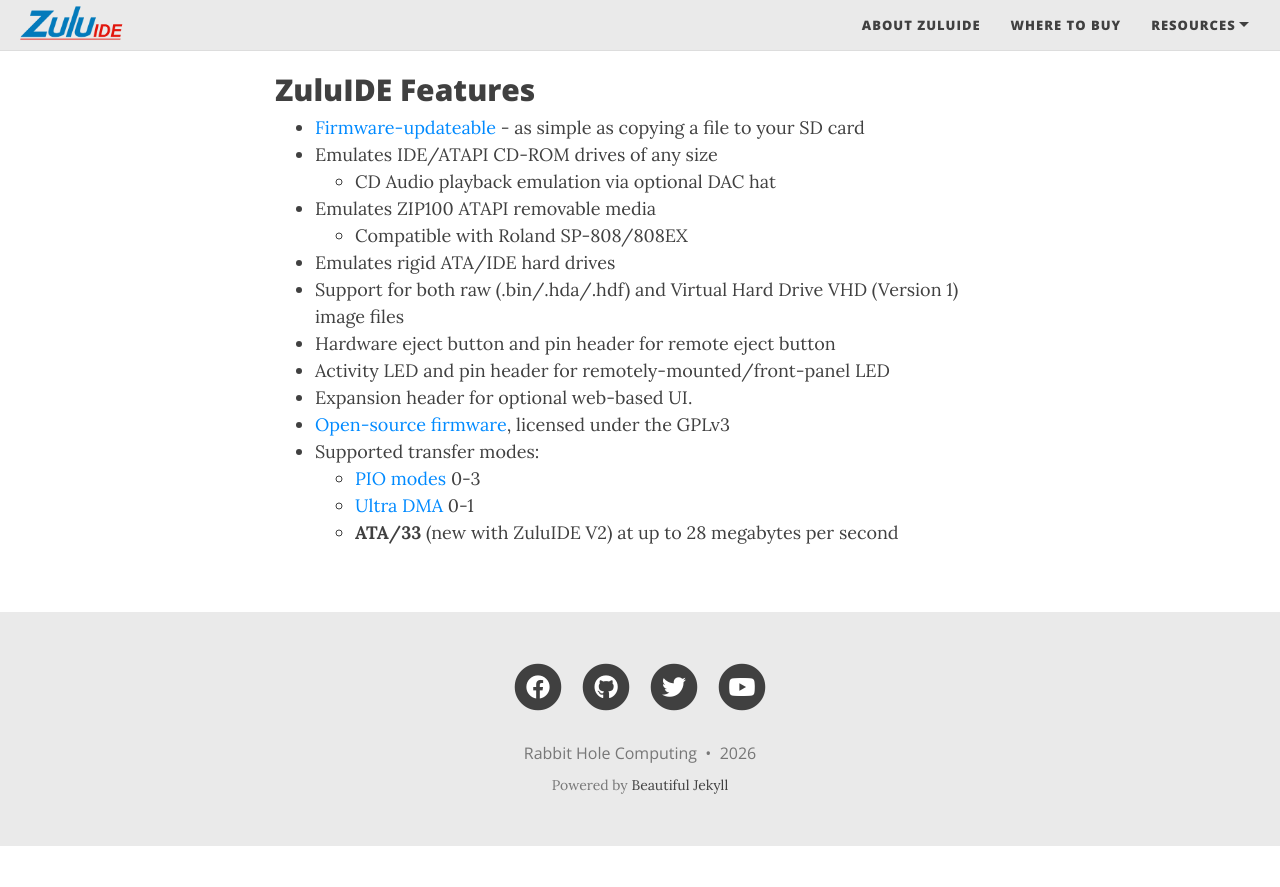
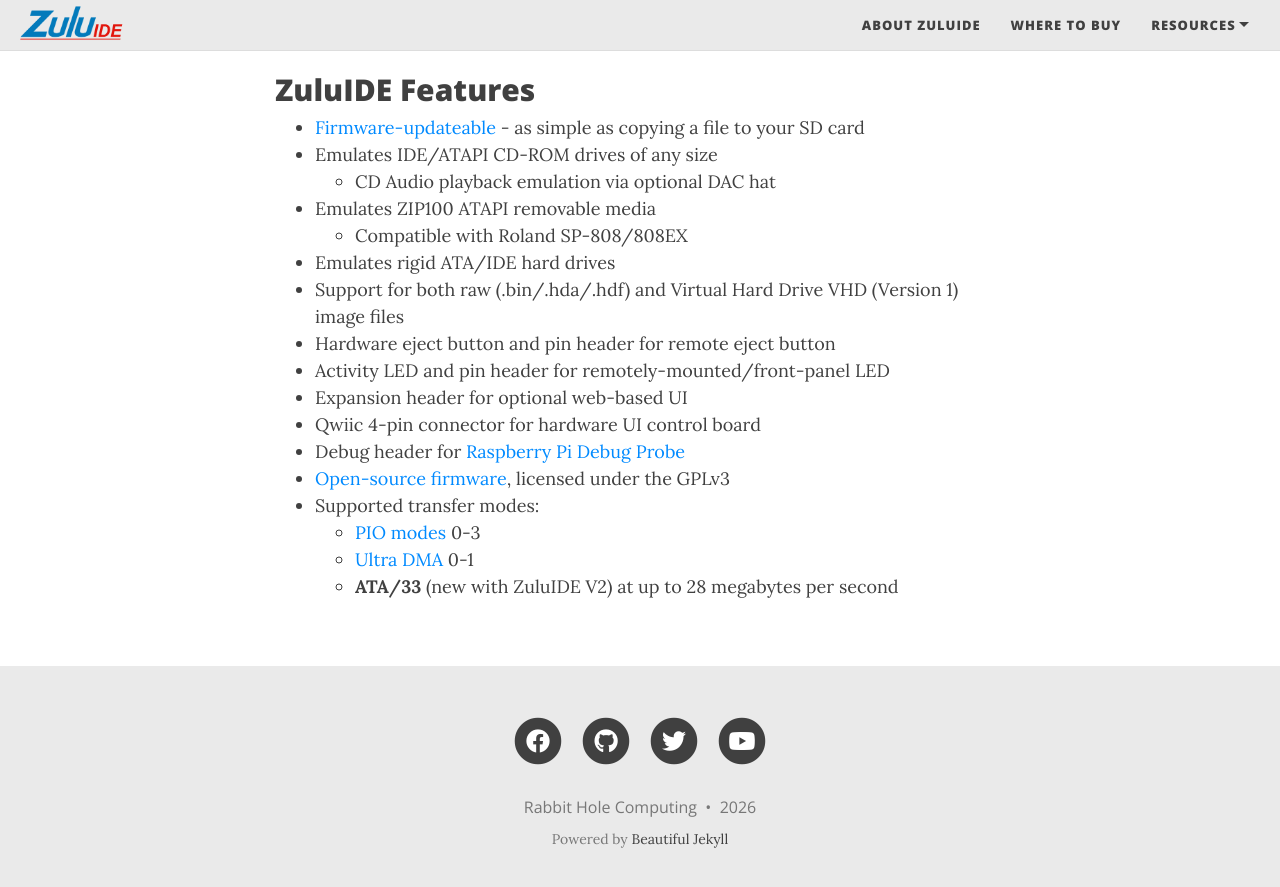
Before and after one commit to rabbitholecomputing/zuluide.com, a Jekyll site: the page built from index.md, in a window 1280 px wide and 900 px high, scrolled down 832 px. Shown: the top 887 px of the window. Built offline with Jekyll 4.4.1, drawn with Linux system fonts in a browser that asks for light colours; nearby versions of some CDN libraries; our own code applies the rules of GitHub Pages for plain Markdown files; before the commit the page ends 1678 px from its top, so only the background shows below that.

Commit message:
Update index.md with new features and links

```diff
--- a/index.md
+++ b/index.md
@@ -15,7 +15,10 @@ ISOs and bin/cue files are stored on a standard FAT32 or exFAT-formatted SD card
  * Support for both raw (.bin/.hda/.hdf) and Virtual Hard Drive VHD (Version 1) image files
 * Hardware eject button and pin header for remote eject button
 * Activity LED and pin header for remotely-mounted/front-panel LED
-* Expansion header for optional web-based UI.
+* Expansion header for optional web-based UI
+* Qwiic 4-pin connector for hardware UI control board
+* Debug header for [Raspberry Pi Debug Probe
+]([url](https://www.raspberrypi.com/documentation/microcontrollers/debug-probe.html))
 * [Open-source firmware](https://github.com/rabbitholecomputing/zuluIDE-firmware), licensed under the GPLv3
 * Supported transfer modes:
   * [PIO modes](https://en.wikipedia.org/wiki/Programmed_input%E2%80%93output) 0-3
```
